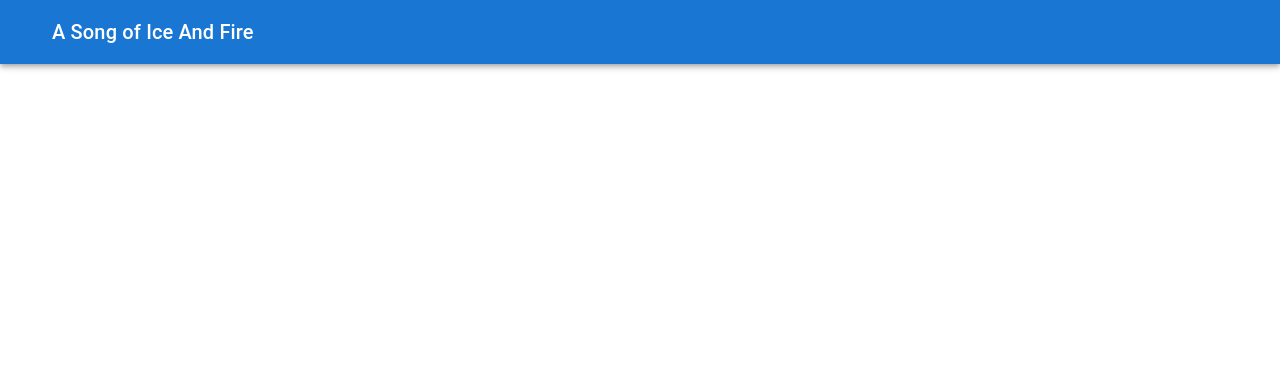
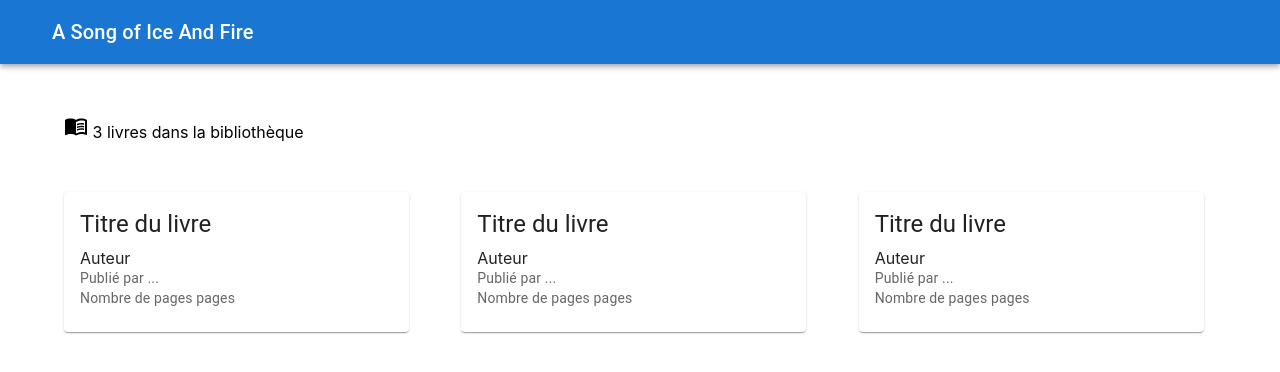
Before and after one commit to ThomasJacqueminet/ALibraryOfIceAndFire, a React (Create React App) app: page / in a window 1280 px wide. Shown: the top 372 px of the page. Built offline with nearby package versions, Linux system fonts and the light colour scheme.

Commit message:
Library | Design with 3 Books

```diff
--- a/src/App.js
+++ b/src/App.js
@@ -1,9 +1,11 @@
 import AppHeader from './components/AppHeader';
+import Library from './components/Library';
 
 function App() {
   return (
     <>
       <AppHeader />
+      <Library />
     </>
   );
 }
--- /dev/null
+++ b/src/components/Book/index.js
@@ -0,0 +1,27 @@
+import { Button, Card, CardActions, CardContent, Typography } from "@mui/material";
+import Person4 from '@mui/icons-material/Person4';
+
+
+const Book = () => {
+
+  return(
+    <Card sx={{ maxWidth: 345 }}>
+        <CardContent>
+            <Typography gutterBottom variant="h5" component="div">
+                Titre du livre
+            </Typography>
+            <Typography variant="body3">
+                Auteur
+            </Typography>
+            <Typography variant="body2" color="text.secondary">
+                Publié par ...
+            </Typography>
+            <Typography variant="body2" color="text.secondary">
+                Nombre de pages pages
+            </Typography>
+        </CardContent>
+    </Card>
+    )
+}
+
+export default Book;
--- /dev/null
+++ b/src/components/Library/index.js
@@ -0,0 +1,25 @@
+import { Box, Container } from '@mui/material';
+import MenuBookIcon from '@mui/icons-material/MenuBook';
+import Book from '../Book';
+
+const Library = () => {
+
+  return(
+      <Container sx={{marginTop: '50px'}}>
+        <MenuBookIcon/> 3 livres dans la bibliothèque
+        <Box sx={{
+              display: 'grid',
+              gap: 5,
+              gridTemplateColumns: 'repeat(3, 1fr)',
+              marginTop: '50px'
+            }}
+        >
+            <Book/>
+            <Book/>
+            <Book/>
+        </Box>
+      </Container>
+    )
+}
+
+export default Library;
```
